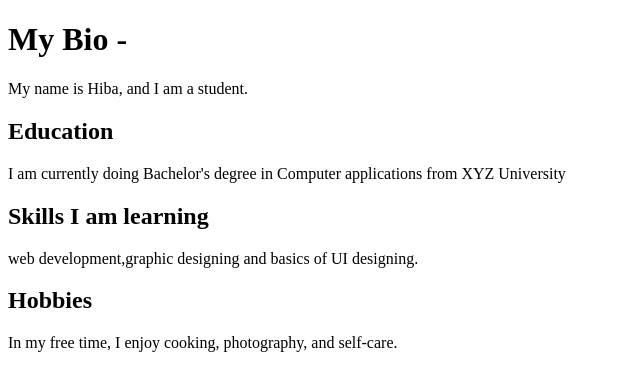
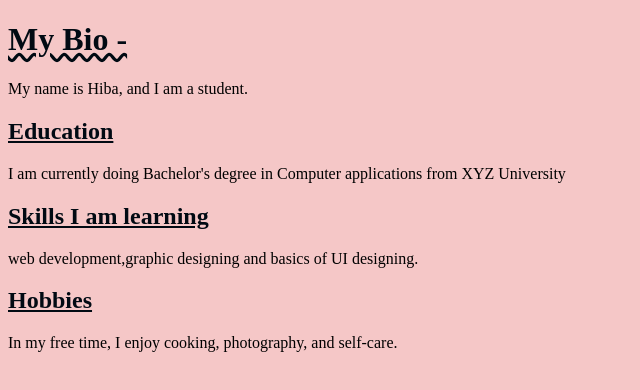
Before and after one commit to Hiba-code05/firsthtmlday1, a plain HTML site: page index.html in a window 1280 px wide. Shown: the whole page, without its empty margins (0-640 px from the left). Drawn offline with Linux system fonts and the light colour scheme.

Commit message:
Update page1.css

```diff
--- a/page1.css
+++ b/page1.css
@@ -1,13 +1,13 @@
-.body{
+body{
     background-color: #f5c7c7;
 
 }
-.h1{
+h1{
     color: #010a13;
     text-decoration-line: underline;
     text-decoration-style: wavy;
     }
-.h2{
+h2{
     color: #010a13;
     text-decoration: underline;
 }
```
